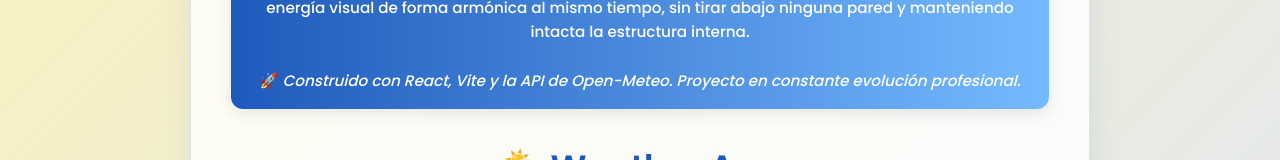
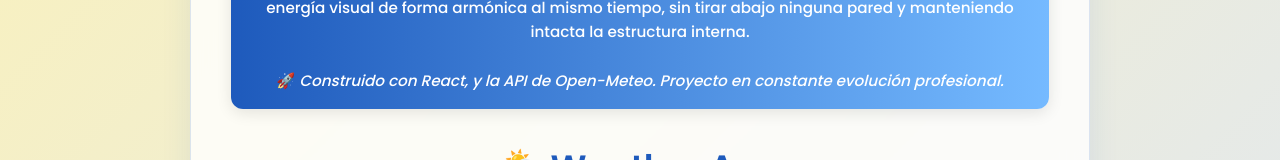
Before and after one commit to mariano925/react-profesional-app, a React (Vite) app: page / in a window 1280 px wide. Shown: the part 596-756 px from the top of the page. Built offline with nearby package versions, Linux system fonts and the light colour scheme.

Commit message:
docs: actualiza texto y formato del banner técnico en App.jsx

```diff
--- a/src/App.jsx
+++ b/src/App.jsx
@@ -81,7 +81,7 @@ function App() {
 
         🏠 Dicho en otras palabras, remodelar el diseño de esta aplicación fue como redecorar una casa. En lugar de tener que cambiar de lugar o pintar cada mueble uno por uno a mano, simplemente actualizamos el "sistema eléctrico y de pintura central" (las variables). Así, toda la casa cambió su energía visual de forma armónica al mismo tiempo, sin tirar abajo ninguna pared y manteniendo intacta la estructura interna.<br /><br />
 
-        🚀 <em>Construido con React, Vite y la API de Open-Meteo. Proyecto en constante evolución profesional.</em>
+        🚀 <em>Construido con React, y la API de Open-Meteo. Proyecto en constante evolución profesional.</em>
       </div>
 
         <h1>🌦️ Weather App</h1>
```
